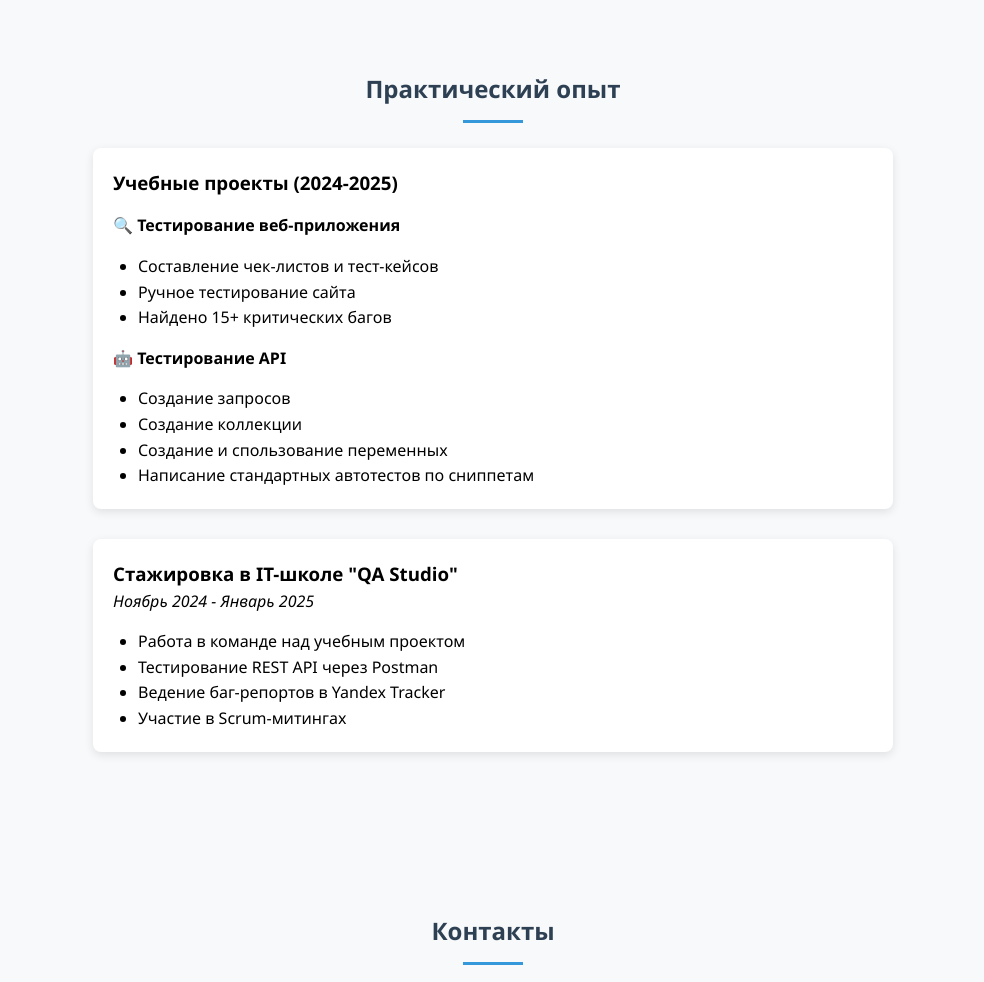
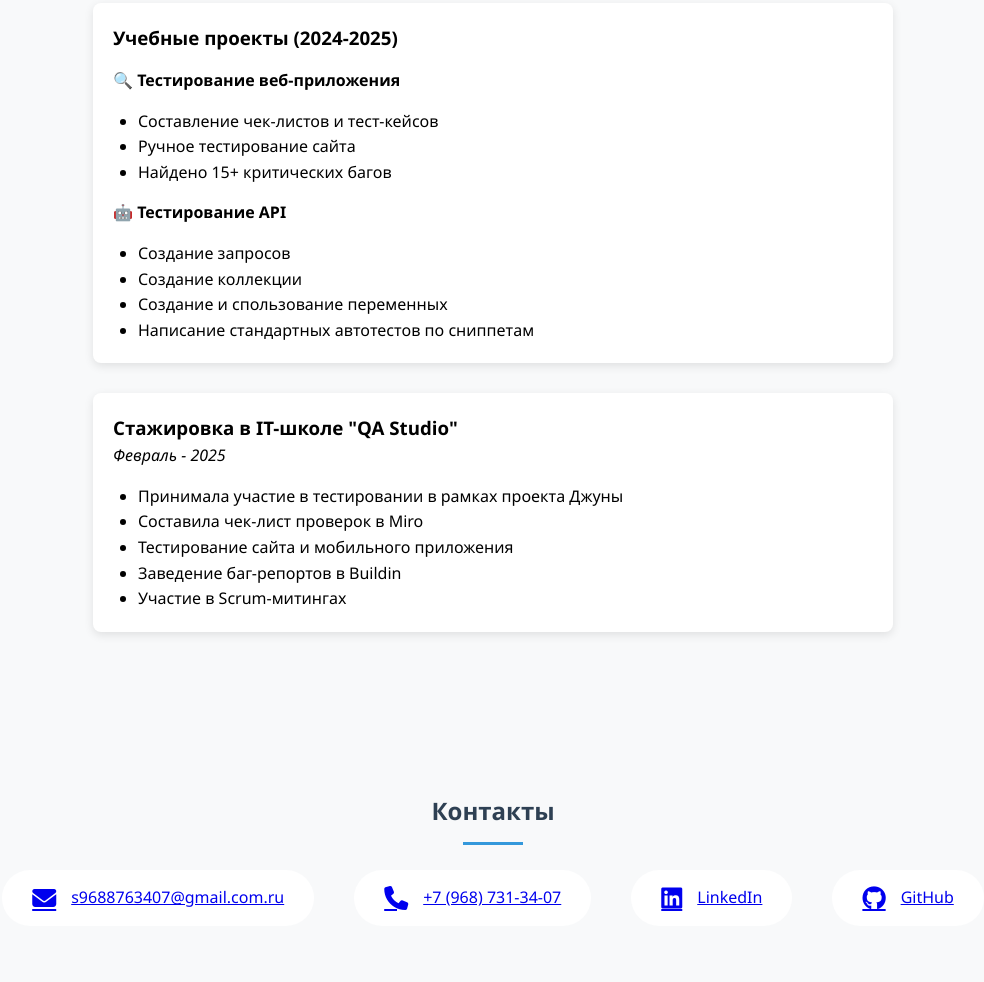
Before and after one commit to slitonova/slitonova.github.io, a plain HTML site: page index.html in a window 1280 px wide. Shown: the part 1815-2797 px from the top of the page, without its empty margins (147-1131 px from the left). Drawn offline with Linux system fonts and the light colour scheme.

Commit message:
Исправлена верстка

```diff
--- a/index.html
+++ b/index.html
@@ -12,9 +12,7 @@
     <header>
         <div class="container">
             <h1>Светлана Литонова</h1>
-            <h2>
-                <p>QA</p>
-            </h2>
+            <h2><p>QA инженер</p></h2>
         </div>
 
     </header>
@@ -25,12 +23,12 @@
 
         <div class="container">
             <ul class="nav-links">
-                <h3>
+
                 <li><a href="#about">Обо мне</a></li>
                 <li><a href="#skills">Навыки</a></li>
                 <li><a href="#experience">Опыт</a></li>
                 <li><a href="#contact">Контакты</a></li>
-            </h3>
+
             </ul>
         </div>
     </nav>
@@ -55,13 +53,13 @@
                     <div class="skill-card">
                         <i class="fas fa-bullseye skill-icon"></i>
                         <h3>Цели</h3>
-                        <p>• Рост до Middle QA за 1,5 года<br>• Освоить Selenium/Python<br>• Работа в Agile-команде</p>
+                        <p>• Рост до Middle QA за 2 года<br>• Освоить Selenium/Python<br>• Работа в Agile-команде</p>
                     </div>
 
                     <div class="skill-card">
                         <i class="fas fa-heart skill-icon"></i>
                         <h3>Почему QA</h3>
-                        <p>"Люблю находить баги и улучшать продукты. Для меня тестирование - это квест, где я защитник качества пользователей"</p>
+                        <p>"Люблю находить баги и улучшать продукты."</p>
                     </div>
                 </div>
             </div>
@@ -158,11 +156,12 @@
                         <!-- Стажировка -->
                         <div class="timeline-item">
                             <h3>Стажировка в IT-школе "QA Studio"</h3>
-                            <p><em>Ноябрь 2024 - Январь 2025</em></p>
+                            <p><em>Февраль - 2025</em></p>
                             <ul style="margin: 15px 0 0 25px;">
-                                <li>Работа в команде над учебным проектом</li>
-                                <li>Тестирование REST API через Postman</li>
-                                <li>Ведение баг-репортов в Yandex Tracker</li>
+                                <li>Принимала участие в тестировании в рамках проекта Джуны</li>
+                                <li>Cоставила чек-лист проверок в Miro</li>
+                                <li>Тестирование сайта и мобильного приложения</li>
+                                <li>Заведение баг-репортов в Buildin</li>
                                 <li>Участие в Scrum-митингах</li>
                             </ul>
                         </div>
@@ -179,11 +178,11 @@
 
     <a href="mailto:alexey.qa@example.com" class="contact-item">
                             <i class="fas fa-envelope contact-icon"></i>
-                            dandelion28@yandex.ru
+                            s9688763407@gmail.com.ru
                         </a>
-                        <a href="tel:+79991234567" class="contact-item">
+                        <a href="tel:+79688763407" class="contact-item">
                             <i class="fas fa-phone contact-icon"></i>
-                            +7 (999) 123-45-67
+                            +7 (968) 731-34-07
                         </a>
                         <a href="https://linkedin.com" target="_blank" class="contact-item">
                             <i class="fab fa-linkedin contact-icon"></i>
```
